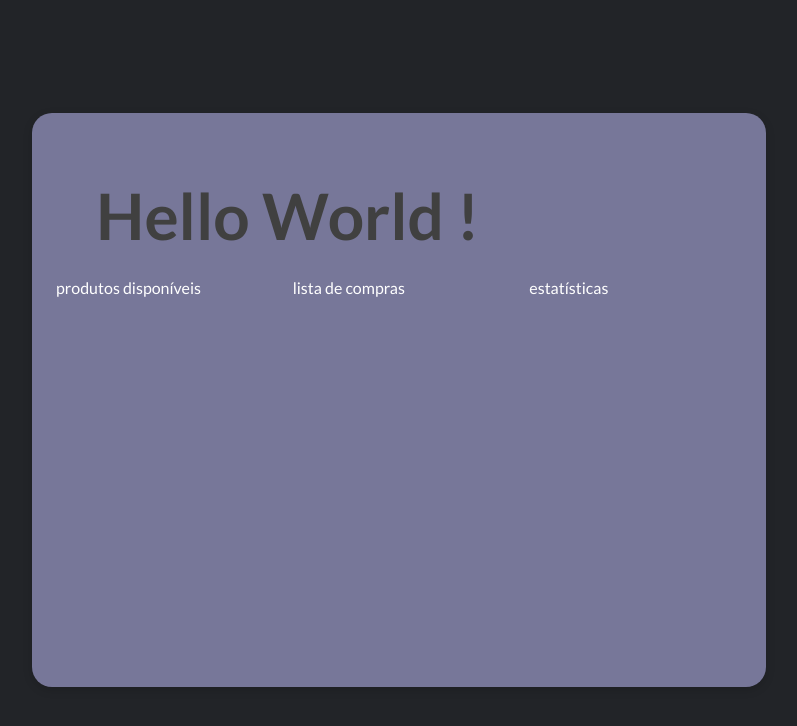
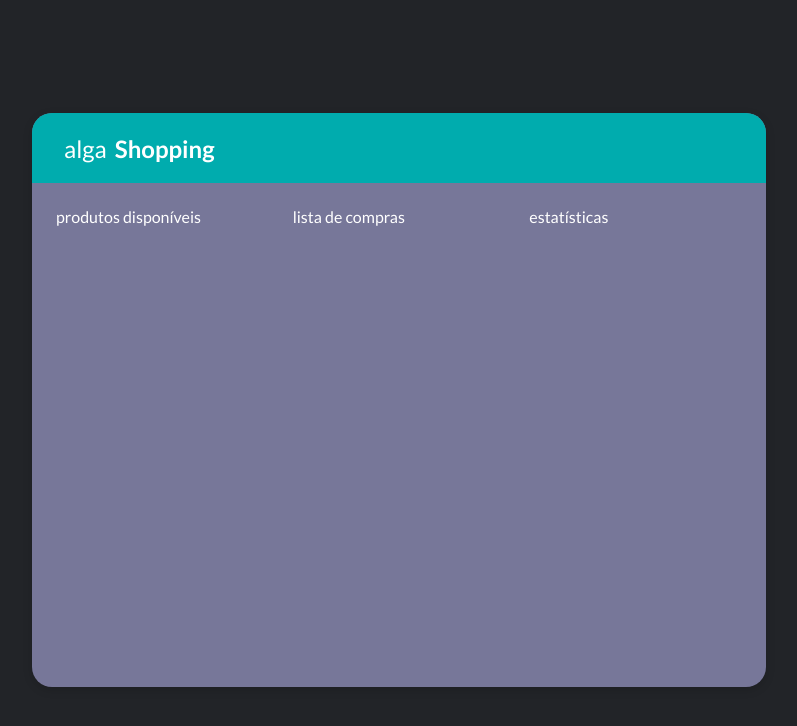
Before and after one commit to alclopes/shoppingList, a React (Create React App) app: page / in a window 1280 px wide. Shown: the top 726 px of the page, without its empty margins (241-1038 px from the left). Built offline with nearby package versions, Linux system fonts and the light colour scheme.

Commit message:
feat: add component AppHeader

```diff
--- a/src/components/App/App.jsx
+++ b/src/components/App/App.jsx
@@ -1,11 +1,12 @@
-import { Wrapper, Container, Title } from './App.styles.js'
+import { Wrapper, Container } from './App.styles.js'
 import AppContainer from '../AppContainer'
+import AppHeader from '../AppHeader'
 
 function App() {
   return (
     <Wrapper>
       <Container>
-        <Title>Hello World !</Title>
+        <AppHeader />
         <AppContainer
           left={<div>produtos disponíveis</div>}
           middle={<div>lista de compras</div>}
--- /dev/null
+++ b/src/components/AppHeader/AppHeader.jsx
@@ -0,0 +1,13 @@
+import React from 'react'
+import { Wrapper } from './AppHeader.styles'
+
+function AppHeader() {
+  return (
+    <Wrapper>
+      alga
+      <span>Shopping</span>
+    </Wrapper>
+  )
+}
+
+export default AppHeader
--- /dev/null
+++ b/src/components/AppHeader/AppHeader.styles.js
@@ -0,0 +1,23 @@
+import styled from 'styled-components'
+
+export const Wrapper = styled.header`
+  height: 70px;
+
+  background-color: #00ACAE;
+  color: #FFFFFF;
+
+  font-size: 24px;
+
+  border-top-right-radius: 20px;
+  border-top-left-radius: 20px;
+
+  display: flex;
+  align-items: center;
+
+  padding: 0 32px;
+
+  span {
+    font-weight: 700;
+    margin-left: 8px;
+  }
+`
--- /dev/null
+++ b/src/components/AppHeader/index.js
@@ -0,0 +1 @@
+export { default } from './AppHeader'
```
